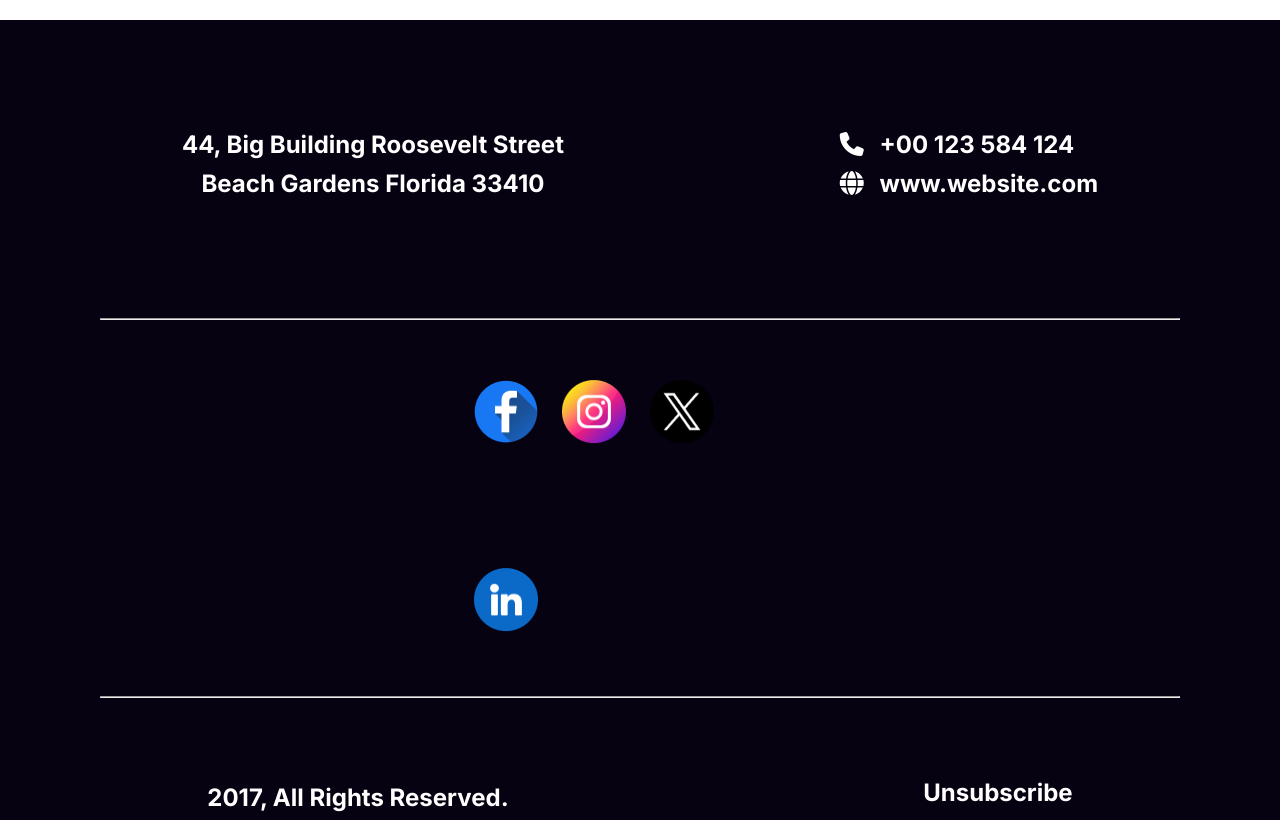
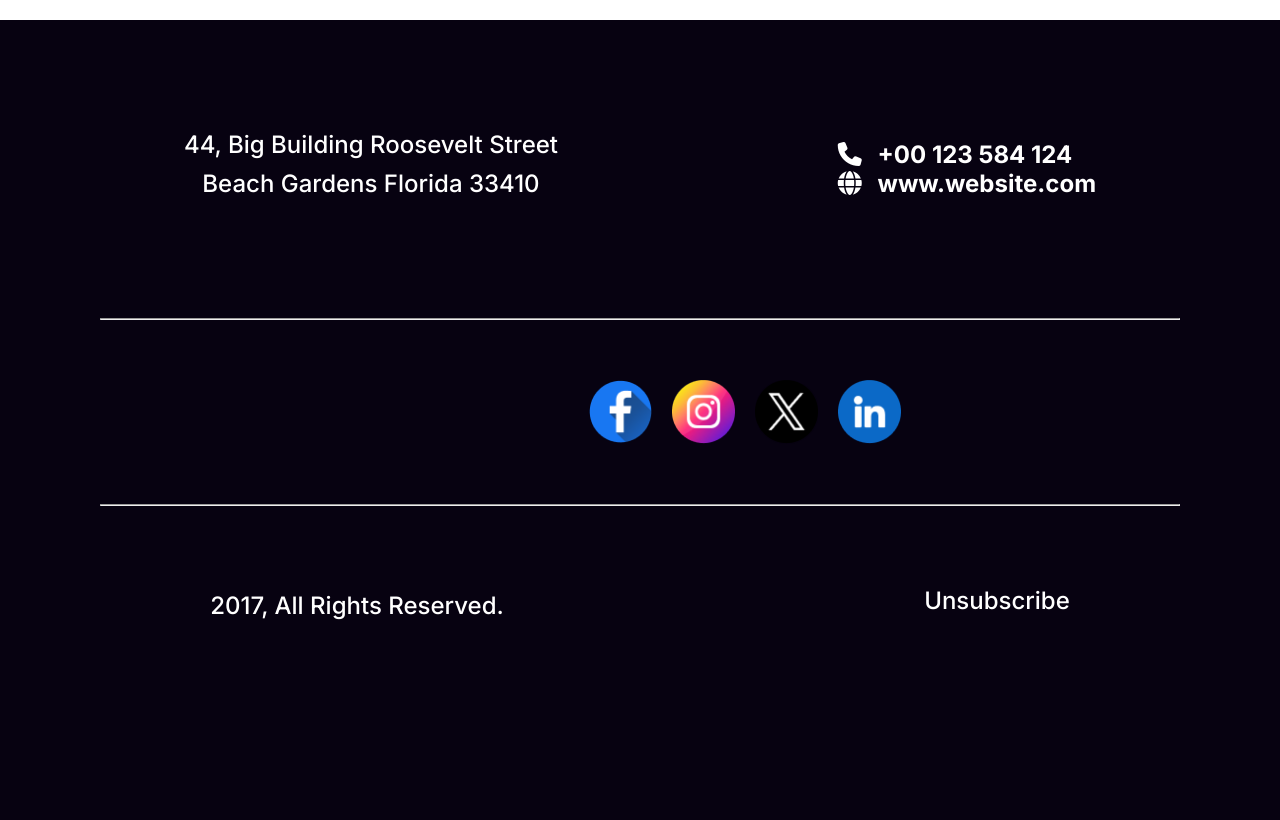
Before and after one commit to mazbah2722/assingment, a plain HTML site: page index.html in a window 1280 px wide. Shown: the part 6020-6840 px from the top of the page. Drawn offline with Linux system fonts and the light colour scheme.

Commit message:
some css code edit

```diff
--- a/index.html
+++ b/index.html
@@ -126,7 +126,7 @@
                 <h4> Beach Gardens Florida 33410</h4>
             </div>
             <div class="column2">
-                <h4><i class="fa fa-phone" aria-hidden="true"></i> +00 123 584 124</h4>
+                <h4><i id="phone" class="fa fa-phone" aria-hidden="true"></i> +00 123 584 124</h4>
                 <h4><i class="fa fa-globe" aria-hidden="true"></i> www.website.com</h4>
             </div>
 
@@ -144,7 +144,7 @@
                 <h4>2017, All Rights Reserved.</h4>
             </div>
             <div class="column2">
-                <h4>Unsubscribe</h4>
+                <button>Unsubscribe</button>
             </div>
         </div>
     </footer>
--- a/style.css
+++ b/style.css
@@ -145,6 +145,7 @@
     border-radius: 8px;
     color: #FFF;
     text-transform: uppercase;
+    cursor: pointer;
 }
 .info-section button:hover{
     background: rgb(211, 90, 90);
@@ -372,7 +373,7 @@
     font-family: 'Inter', sans-serif;
     font-size: 20px;
     font-weight: 600;
-
+    cursor: pointer;
 }
 .subscribe-section button:hover{
     background: rgb(211, 90, 90);
@@ -397,7 +398,7 @@
     font-size: 24px;
     font-weight: 500;
 }
-.footer-section .footer-row1 .column2, .footer-row3 .column1,.footer-row3 .column2{
+.footer-section .footer-row1 .column2{
     color: #FFF;
     font-family: 'Inter', sans-serif;
     font-size: 24px;
@@ -407,9 +408,9 @@
     margin-bottom: 10px;
 }
 .footer-row2{
-    width: 26%;
+    width: 8%;
     margin: 0 auto;
-
+    display: flex;
 
 }
 .footer-row2 img{
@@ -435,6 +436,18 @@
     height: 24px;
     margin-right: 10px;
 }
-.column2 h4{
+.column1 h4{
+    color: #FFF;
+    font-family: 'Inter', sans-serif;
+    font-size: 24px;
+    font-weight: 500;
+}
+.column2 button{
     padding-bottom: 10px;
+    background: none;
+    color: #FFF;
+    font-size: 24px;
+    font-weight: 500;
+    font-family: 'Inter', sans-serif;
+    border: none;
 }
```
